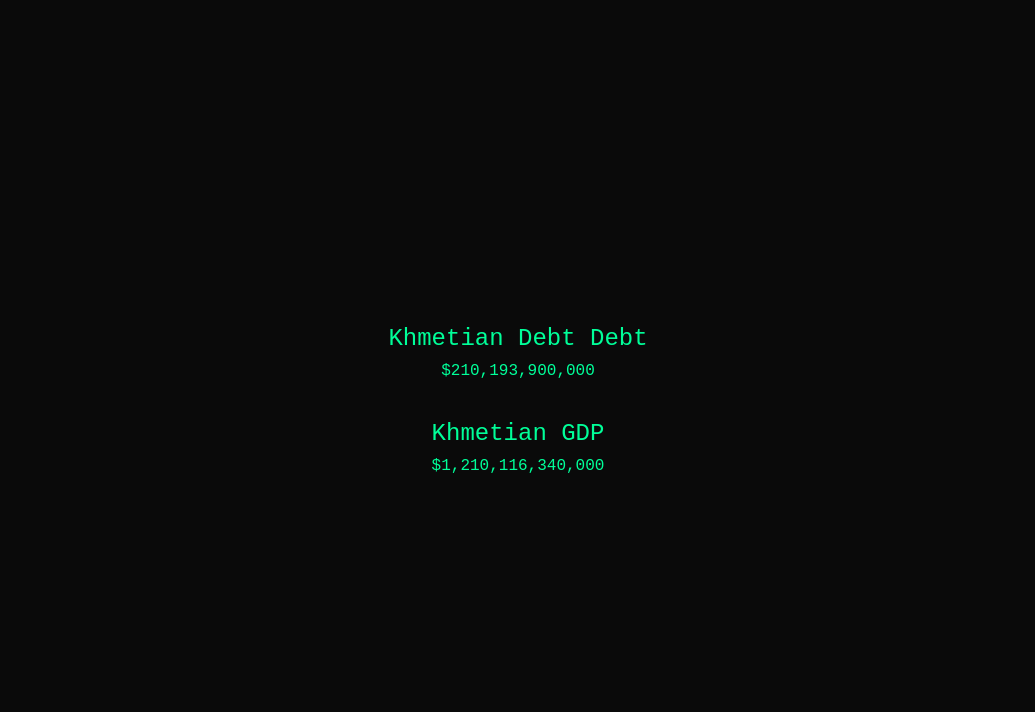
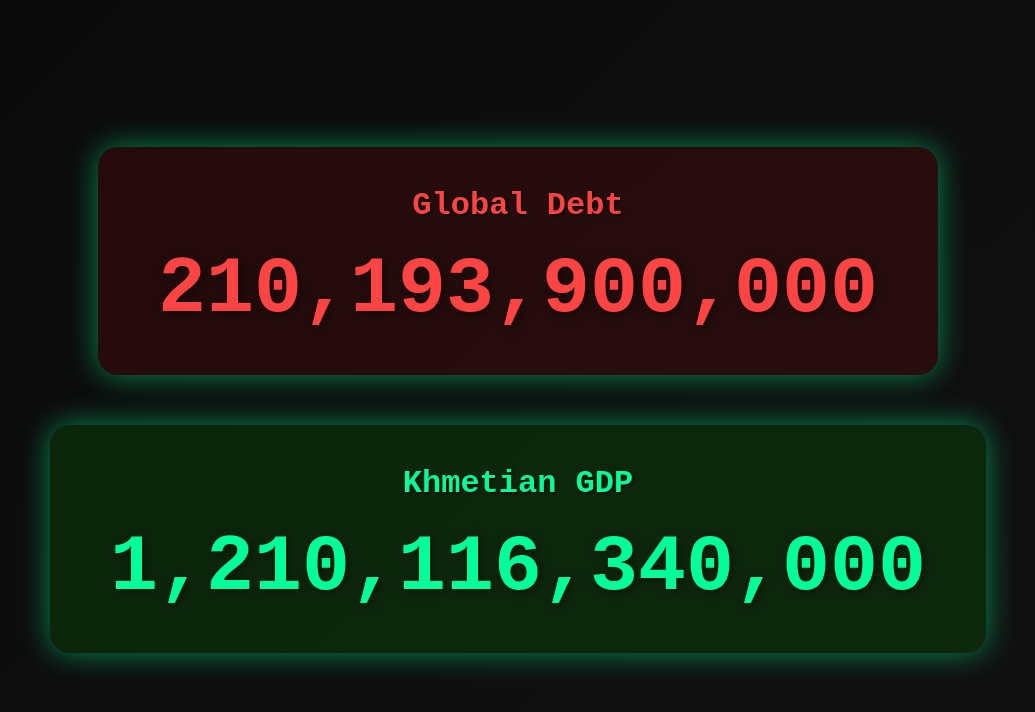
Before and after one commit to khmetkingdom-cmd/Khmetian-Debt, a plain HTML site: page index.html in a window 1280 px wide. Shown: the whole page, without its empty margins (122-1157 px from the left). Drawn offline with Linux system fonts and the light colour scheme.

Commit message:
Update index.html

```diff
--- a/index.html
+++ b/index.html
@@ -3,46 +3,96 @@
 <head>
   <meta charset="UTF-8">
   <meta name="viewport" content="width=device-width, initial-scale=1.0">
-  <title>Global Numbers</title>
+  <title>Khmet money stuff</title>
   <style>
     body {
       display: flex;
-      flex-direction: column;
       justify-content: center;
       align-items: center;
+      flex-direction: column;
       height: 100vh;
-      background: #0a0a0a;
+      margin: 0;
+      font-family: 'Courier New', monospace;
+      background: linear-gradient(135deg, #0a0a0a, #111111);
+      color: #ffffff;
+    }
+
+    .container {
+      display: flex;
+      flex-direction: column;
+      align-items: center;
+      gap: 50px;
+    }
+
+    .number-box {
+      display: flex;
+      flex-direction: column;
+      align-items: center;
+      padding: 40px 60px;
+      border-radius: 20px;
+      box-shadow: 0 0 30px rgba(0, 255, 153, 0.5);
+      min-width: 500px;
+      text-align: center;
+      transition: box-shadow 0.3s;
+    }
+
+    .number-box:hover {
+      box-shadow: 0 0 60px rgba(0, 255, 153, 0.8);
+    }
+
+    .label {
+      font-size: 2em;
+      margin-bottom: 20px;
+      font-weight: bold;
+      text-shadow: 1px 1px 3px #000;
+    }
+
+    .value {
+      font-size: 5em;
+      font-weight: bold;
+      text-shadow: 2px 2px 10px rgba(0,0,0,0.5);
+    }
+
+    /* Different colors for Debt and GDP */
+    #debt-box {
+      background: rgba(255, 0, 0, 0.1);
+      color: #ff4444;
+    }
+
+    #gdp-box {
+      background: rgba(0, 255, 0, 0.1);
       color: #00ff99;
-      font-family: 'Courier New', monospace;
-      margin: 0;
     }
-    .number-container {
-      margin: 20px 0;
-      text-align: center;
+
+    @media (max-width: 600px) {
+      .value {
+        font-size: 3em;
       }
       .label {
         font-size: 1.5em;
-      margin-bottom: 10px;
       }
-    .value {
-      font-size: 3em;
-      font-weight: bold;
+      .number-box {
+        padding: 20px 30px;
+        min-width: 300px;
+      }
     }
   </style>
 </head>
 <body>
-  <div class="number-container">
-    <div class="label">Khmetian Debt Debt</div>
-    <div>$<span id="debt">210,000,000,000</span></div>
+  <div class="container">
+    <div class="number-box" id="debt-box">
+      <div class="label">Global Debt</div>
+      <div class="value" id="debt">210,000,000,000</div>
     </div>
 
-  <div class="number-container">
+    <div class="number-box" id="gdp-box">
       <div class="label">Khmetian GDP</div>
-    <div>$<span id="gdp">1,210,000,000,000</span></div>
+      <div class="value" id="gdp">1,210,000,000,000</div>
+    </div>
   </div>
 
   <script>
-    const startTime = new Date('2025-11-02T00:00:00Z'); // fixed start time in UTC
+    const startTime = new Date('2025-11-02T00:00:00Z');
 
     const debtStartValue = 210_000_000_000;
     const debtIncreasePerMs = 5;
```
Lines whose indentation alone changed are shown as unchanged.
